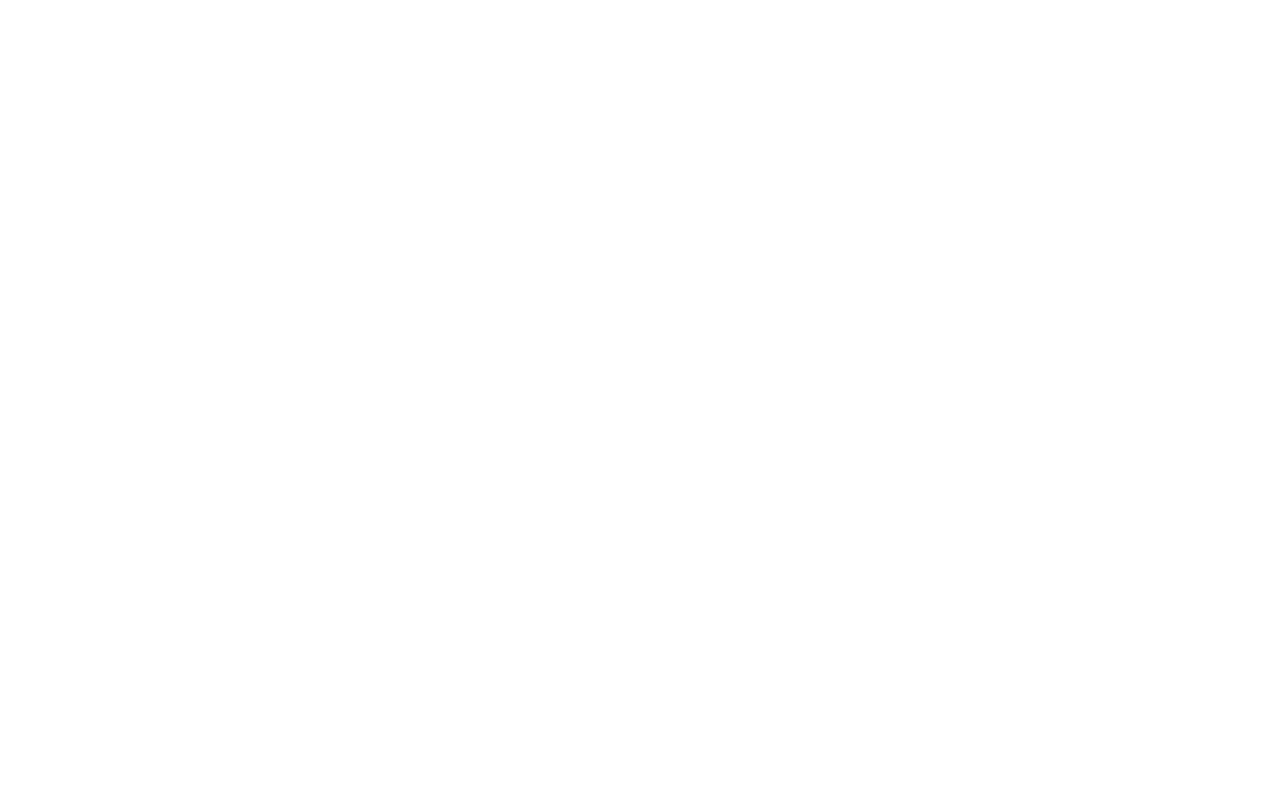
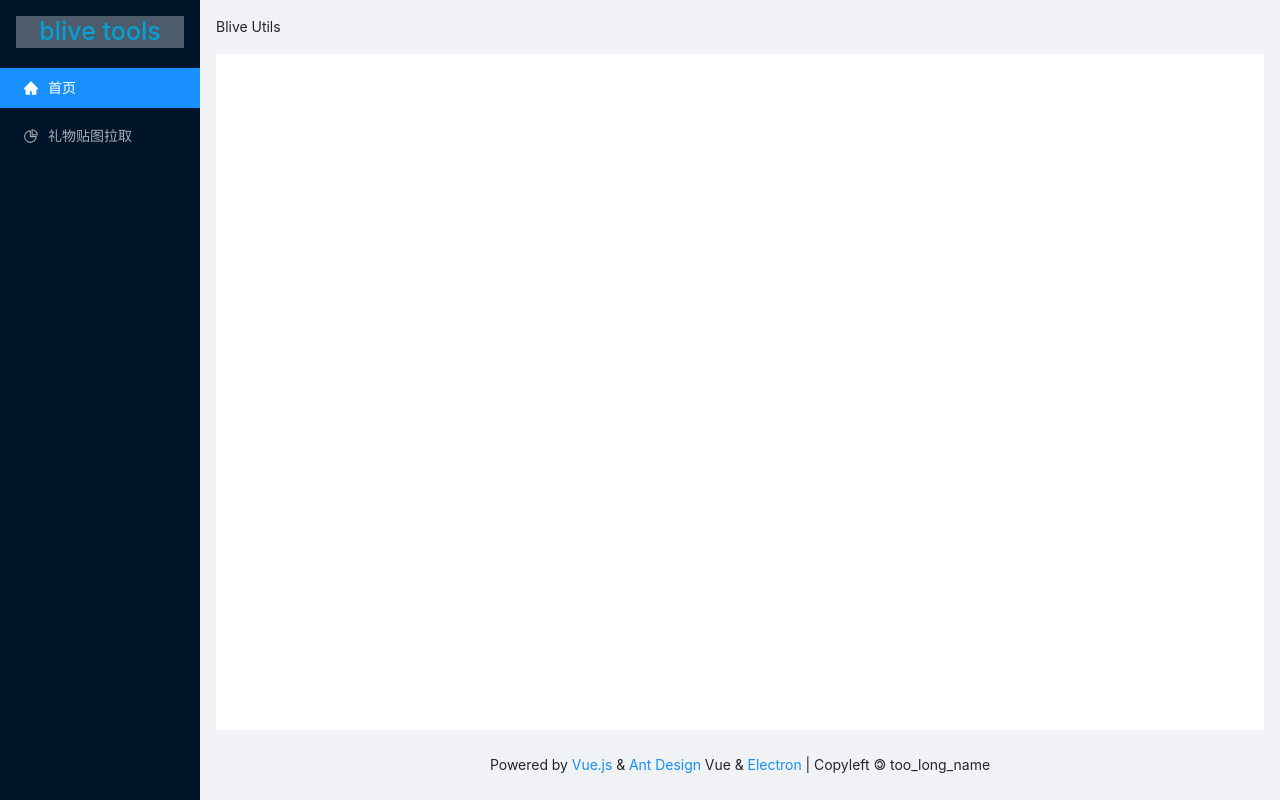
Before and after one commit to Dengzixu/blive-tools-webui, a Vue app: page / in a window 1280 px wide. Built offline with nearby package versions, Linux system fonts and the light colour scheme.

Commit message:
✨ 增加 Web 首页

```diff
--- /dev/null
+++ b/src/components/FooterComponent.vue
@@ -0,0 +1,20 @@
+<template>
+  <a-layout-footer style="text-align: center">
+    <a-typography-text>Powered by
+      <a href="https://cn.vuejs.org/" target="_blank">Vue.js</a> &
+      <a href="https://www.antdv.com/" target="_blank">Ant Design</a> Vue &
+      <a href="https://www.electronjs.org/" target="_blank">Electron</a> |
+      Copyleft 🄯 too_long_name
+    </a-typography-text>
+  </a-layout-footer>
+</template>
+
+<script>
+export default {
+  name: "FooterComponent"
+}
+</script>
+
+<style scoped>
+
+</style>
--- /dev/null
+++ b/src/components/SideBarComponent.vue
@@ -0,0 +1,65 @@
+<template>
+  <a-layout-sider>
+    <div class="logo">
+      blive tools
+    </div>
+
+    <a-menu v-model:selectedKeys='selectedKeys' theme="dark" mode="inline">
+      <a-menu-item key="home">
+
+        <router-link to="/">
+          <home-filled/>
+          <span>首页</span>
+        </router-link>
+      </a-menu-item>
+
+      <a-menu-item key="gift_image">
+        <router-link to="/gift_image">
+          <pie-chart-outlined/>
+          <span>礼物贴图拉取</span>
+        </router-link>
+      </a-menu-item>
+
+    </a-menu>
+  </a-layout-sider>
+</template>
+
+<script>
+import {RouterLink} from "vue-router";
+import {ref} from "vue";
+
+import {PieChartOutlined, HomeFilled} from '@ant-design/icons-vue';
+
+export default {
+  name: "SideBarComponent",
+  components: {
+    RouterLink,
+    PieChartOutlined,
+    HomeFilled,
+  },
+  setup() {
+    return {
+      selectedKeys: ref(['home']),
+    }
+  },
+}
+</script>
+
+<style scoped>
+.logo {
+  height: 32px;
+  margin: 16px;
+  background: rgba(255, 255, 255, 0.3);
+
+  color: #00a1d7;
+
+  display: flex;
+  flex-wrap: wrap;
+  align-content: center;
+  justify-content: center;
+
+  font-weight: 500;
+  font-size: 25px;
+}
+
+</style>
--- a/src/router/index.js
+++ b/src/router/index.js
@@ -2,13 +2,12 @@
 
 const router = createRouter({
     history: createWebHistory(import.meta.env.BASE_URL),
-    routes: [
-        {
-            path: '/',
-            name: 'home',
-            component: () => import('@/views/HomeView.vue')
-        }
-    ]
+    routes: [{
+        path: '/',
+        alias: '/web',
+        name: 'home',
+        component: () => import('@/views/web/WebHomeView.vue')
+    },]
 })
 
 export default router
--- /dev/null
+++ b/src/views/web/WebHomeView.vue
@@ -0,0 +1,67 @@
+<template>
+  <a-config-provider :locale="zhCN">
+    <a-layout style="min-height: 100vh">
+
+      <SideBarComponent/>
+
+      <a-layout>
+        <a-layout-content style="margin: 0 16px">
+          <a-breadcrumb style="margin: 16px 0">
+            <a-breadcrumb-item>Blive Utils</a-breadcrumb-item>
+            <!--          <a-breadcrumb-item>礼物贴图抓取</a-breadcrumb-item>-->
+          </a-breadcrumb>
+          <div :style="{ padding: '24px', background: '#fff', minHeight: contentHeight ,minWidth: '824px'}">
+
+          </div>
+        </a-layout-content>
+
+        <FooterComponent/>
+
+      </a-layout>
+    </a-layout>
+  </a-config-provider>
+
+</template>
+
+<script>
+import {useRouter, RouterView} from 'vue-router'
+import {ref, onMounted} from 'vue';
+
+import zhCN from 'ant-design-vue/es/locale/zh_CN';
+
+import SideBarComponent from '@/components/SideBarComponent.vue'
+import FooterComponent from "@/components/FooterComponent.vue";
+
+export default {
+  name: "WebHomeView",
+  components: {
+    RouterView,
+
+    SideBarComponent,
+    FooterComponent,
+  },
+  setup() {
+    const router = useRouter();
+
+    // 内容区域高度
+    let contentHeight = ref(window.innerHeight - 124 + 'px');
+
+    onMounted(() => {
+      // 让内容区域高度响应窗口高度
+      window.addEventListener('resize', () => {
+        contentHeight.value = window.innerHeight - 124 + 'px';
+      });
+    });
+
+
+    return {
+      zhCN,
+      contentHeight,
+    };
+  }
+}
+</script>
+
+<style scoped>
+
+</style>
```
